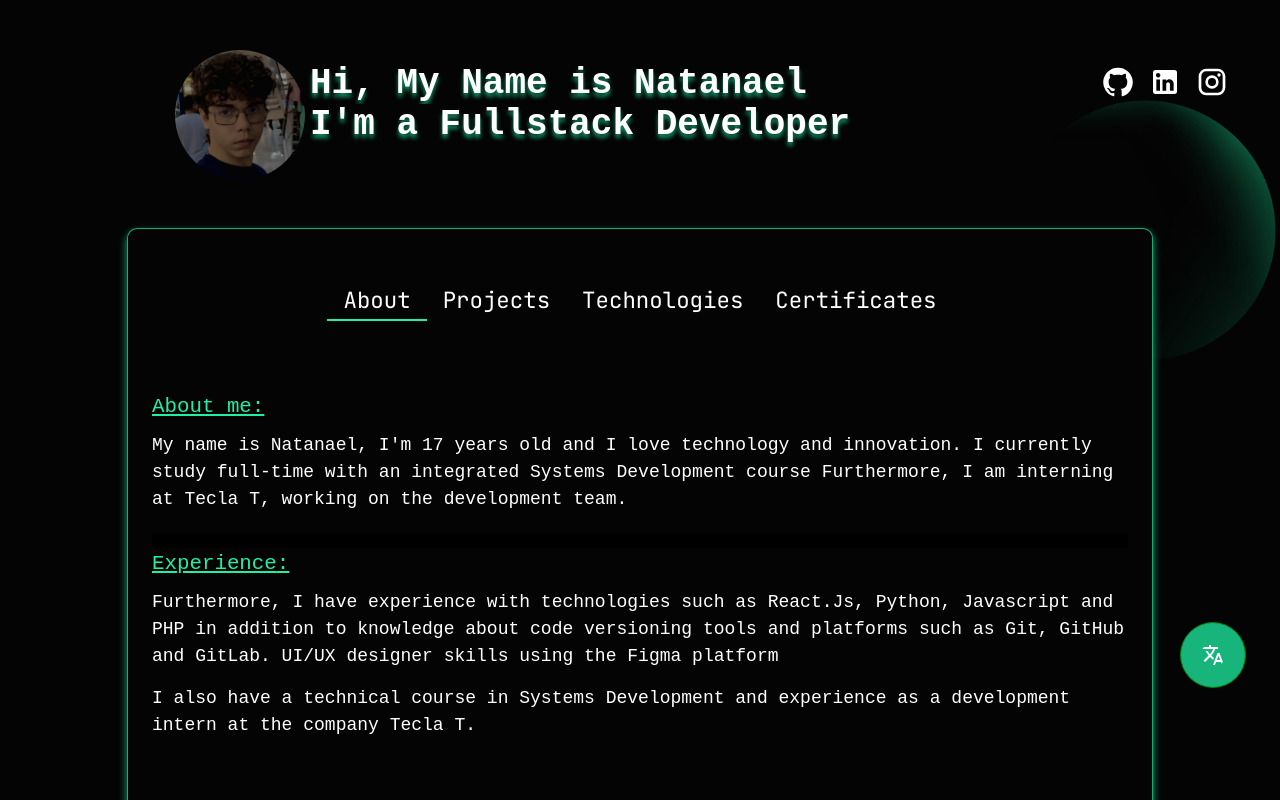
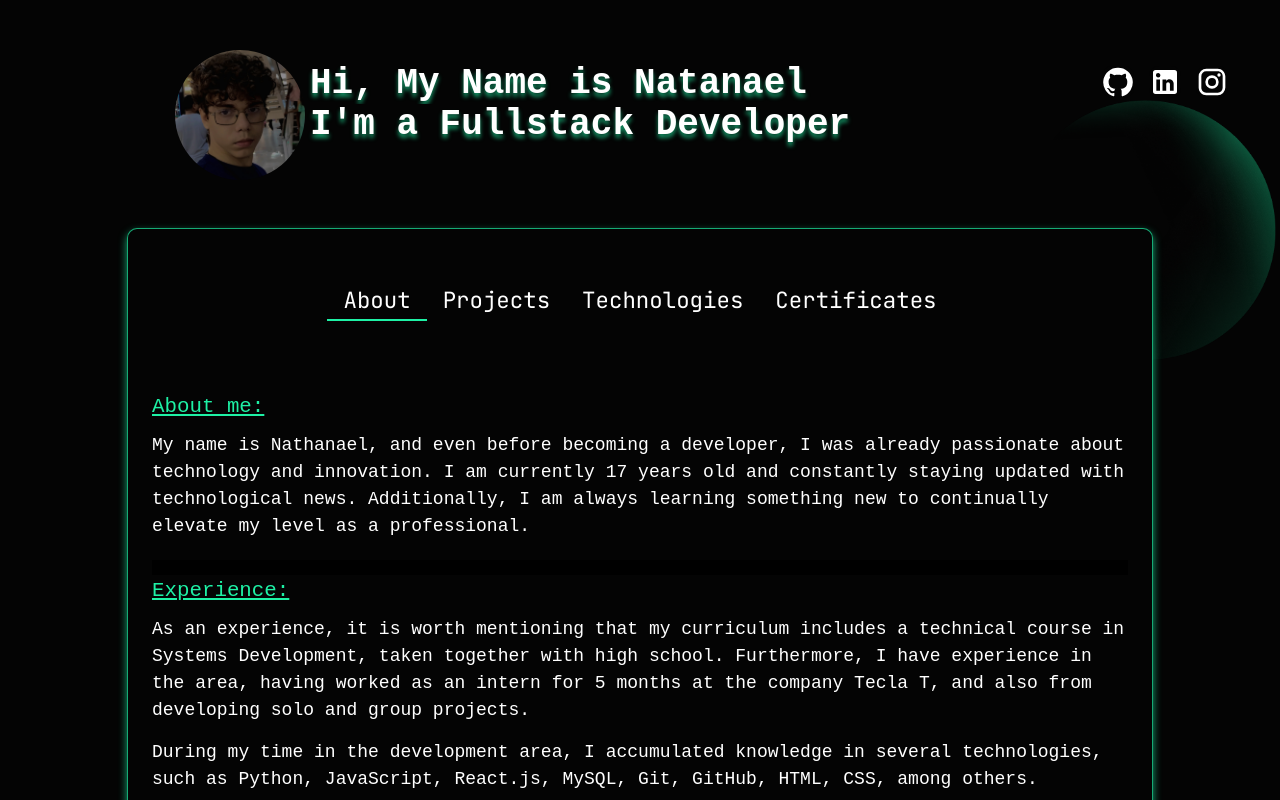
Before and after one commit to NatanaelBraga-dev/portifolio, a React (Create React App) app: page / in a window 1280 px wide. Shown: the top 800 px of the page. Built offline with nearby package versions, Linux system fonts and the light colour scheme; a web font is replaced by a local one.

Commit message:
finish the portifolio project v1.0

```diff
--- a/src/App.js
+++ b/src/App.js
@@ -1,6 +1,4 @@
 import React, { useEffect, useState } from "react";
-import IconButton from '@mui/material/IconButton';
-import TranslateIcon from '@mui/icons-material/Translate';
 import foto_perfil from './images/foto_perfil.jpeg';
 import LabTabs, { Theme } from './components/interactive_window/janela_interativa';
 import { ThemeProvider } from '@mui/material/styles';
@@ -19,7 +17,6 @@ import {
   LinkedInIconStyled,
   InstagramIconStyled,
   CenteredContainer,
-  ContainerTranslation,
 } from './style.js';
 
 function CircleDivTest({ rotation }) {
@@ -86,12 +83,6 @@ function App() {
     // Atualize o tab atual
     setCurrentTab(newValue);
   };
-  // Animação de digitação
-
-  // Função da tradução da página
-
-  // Hover do material translateIcon
-  const [hover, setHover] = useState(false);
 
   return (
     <DivApp>
@@ -129,23 +120,6 @@ function App() {
           <LabTabs onTabChange={handleTabChange}/>
         </CenteredContainer>
       </ThemeProvider>
-
-      <ContainerTranslation>
-        <IconButton disableRipple>
-          <TranslateIcon style={{
-            color: 'white',
-            border: '1px solid green',
-            padding: '20px',
-            backgroundColor: '#1EF1A5BF',
-            borderRadius: '100px',
-            transition: 'box-shadow 0.4s ease-in-out',
-            boxShadow: hover ? ' 0px 0px 6px 8px rgba(30, 241, 165, 0.7)' : 'none',
-          }}
-            onMouseEnter={() => setHover(true)}
-            onMouseLeave={() => setHover(false)}>
-          </TranslateIcon>
-        </IconButton>
-      </ContainerTranslation>
     </DivApp>
   );
 }
--- a/src/components/interactive_window/aboutMeTab.js
+++ b/src/components/interactive_window/aboutMeTab.js
@@ -1,6 +1,4 @@
 import React from "react";
-import '../../../src/i18n.js';
-import { useTranslation } from 'react-i18next';
 import {
     SobreMimTabPanel,
     AboutMeContent,
@@ -8,34 +6,37 @@ import {
 } from './tabPanelStyle.js';
 
 function AboutMe() {
-    const { t } = useTranslation(); // Use o useTranslation para acessar as traduções
+     // Use o useTranslation para acessar as traduções
 
     return (
         <SobreMimTabPanel style={{ flexDirection: 'column' }}>
             <div style={{ display: 'flex', color: '#1EF1A5', textDecoration: 'underline' }}>
-                {t('About me:')}
+                About me:
             </div>
             <AboutMeContent>
                 <div>
-                    {t(
-                        "My name is Natanael, I'm 17 years old and I love technology and innovation. I currently study full-time with an integrated Systems Development course Furthermore, I am interning at Tecla T, working on the development team."
-                    )}
+                 My name is Nathanael, and even before becoming a developer, I was already passionate about technology
+                 and innovation. I am currently 17 years old and constantly staying updated with technological news.
+                 Additionally, I am always learning something new to continually elevate my level as a professional.
                 </div>
             </AboutMeContent>
 
             <div style={{ display: 'flex', color: '#1EF1A5', textDecoration: 'underline', marginTop: '15px' }}>
-                {t('Experience')}:
+                Experience:
             </div>
             <ExperienceContent>
                 <div>
-                    {t(
-                        "Furthermore, I have experience with technologies such as React.Js, Python, Javascript and PHP in addition to knowledge about code versioning tools and platforms such as Git, GitHub and GitLab. UI/UX designer skills using the Figma platform"
-                    )}
+
+                    As an experience, it is worth mentioning that my curriculum includes a technical course in
+                    Systems Development, taken together with high school. Furthermore, I have experience in the area,
+                    having worked as an intern for 5 months at the company Tecla T, and also from developing solo and group projects.
+
                 </div>
                 <div style={{ marginTop: '15px' }}>
-                    {t(
-                        "I also have a technical course in Systems Development and experience as a development intern at the company Tecla T."
-                    )}
+
+                During my time in the development area, I accumulated knowledge in several technologies,
+                such as Python, JavaScript, React.js, MySQL, Git, GitHub, HTML, CSS, among others.
+
                 </div>
             </ExperienceContent>
         </SobreMimTabPanel>
--- a/src/components/interactive_window/janela_interativa.js
+++ b/src/components/interactive_window/janela_interativa.js
@@ -1,5 +1,4 @@
   import React from 'react';
-  import { useTranslation } from 'react-i18next'; // Importe o useTranslation
   import Box from '@mui/material/Box';
   import Tab from '@mui/material/Tab';
   import TabContext from '@mui/lab/TabContext';
@@ -50,7 +49,6 @@
 
 
   export default function LabTabs({ onTabChange }) {
-    const { t } = useTranslation(); // Traduções
     const [value, setValue] = React.useState('1');
 
     const handleChange = (event, newValue) => {
@@ -98,10 +96,10 @@
               }}
             >
               {/* Tradução aplicada nas labels */}
-              <Tab label={t('About')} value="1" sx={{color: '#FFFFFF'}} disableRipple/>
-              <Tab label={t('Projects')} value="2" sx={{color: '#FFFFFF'}} disableRipple/>
-              <Tab label={t('Technologies')} value="3" sx={{color: '#FFFFFF'}} disableRipple/>
-              <Tab label={t('Certificates')} value="4" sx={{color: '#FFFFFF'}} disableRipple/>
+              <Tab label='About' value="1" sx={{color: '#FFFFFF'}} disableRipple/>
+              <Tab label='Projects' value="2" sx={{color: '#FFFFFF'}} disableRipple/>
+              <Tab label='Technologies' value="3" sx={{color: '#FFFFFF'}} disableRipple/>
+              <Tab label='Certificates' value="4" sx={{color: '#FFFFFF'}} disableRipple/>
             </TabList>
           </div>
 
--- a/src/components/interactive_window/projectTab.js
+++ b/src/components/interactive_window/projectTab.js
@@ -1,5 +1,4 @@
 import React from "react";
-import '../../../src/i18n.js';
 import { useTranslation } from 'react-i18next';
 import calculadora from '../../images/calculadora.png'
 import print_tela_cadastro from '../../images/print_tela_cadastro.png'
@@ -9,7 +8,6 @@ import Iconcss from '../../icons/Iconcss.png'
 import Iconphp from '../../icons/Iconphp.png'
 import IconMysql from '../../icons/mysql.png'
 import Iconjs from '../../icons/Iconjs.png'
-import Iconpython from '../../icons/Iconpython.png'
 import Iconreact from '../../icons/Iconreact.png'
 import {
     MainDiv,
@@ -22,7 +20,6 @@ import {
 } from './projectTabStyle.js'
 
 function ProjectTab() {
-    const { t } = useTranslation(); // Use o useTranslation para acessar as traduções
 
     return (
         <MainDiv style={{backgroundColor: 'transparent', flexDirection:'row', display:'flex', justifyContent:'space-evenly'}}>
--- a/src/i18n.js
+++ /dev/null
@@ -1,46 +0,0 @@
-import i18n from 'i18next';
-import { initReactI18next } from 'react-i18next';
-
-i18n
-  .use(initReactI18next)
-  .init({
-    resources: {
-      en: {
-        translation: {
-          "Hi! My name is Natanael": "Hi! My name is Natanael",
-          "I am a Fullstack Developer": "I am a Fullstack Developer",
-          "About": "About",
-          "Projects": "Projects",
-          "Technologies": "Technologies",
-          "Certificates": "Certificates",
-          "About me:": "About me:",
-          "Experience": "Experience",
-          "My name is Natanael, I'm 17 years old and I love technology and innovation. I currently study full-time with an integrated Systems Development course Furthermore, I am interning at Tecla T, working on the development t eam.": "My name is Natanael, I'm 17 years old and I love technology and innovation. I currently study full-time with an integrated Systems Development course Furthermore, I am interning at Tecla T, working on the development team.",
-          "Furthermore, I have experience with technologies such as React.Js, Python, Javascript and PHP in addition to knowledge about code versioning tools and platforms such as Git, GitHub and GitLab. UI/UX designer skills using the Figma platform": "Furthermore, I have experience with technologies such as React.Js, Python, Javascript and PHP in addition to knowledge about code versioning tools and platforms such as Git, GitHub and GitLab. UI/UX designer skills using the Figma platform",
-          "I also have a technical course in Systems Development and experience as a development intern at the company Tecla T.": "I also have a technical course in Systems Development and experience as a development intern at the company Tecla T.",
-        }
-      },
-      pt: {
-        translation: {
-          "Hi! My name is Natanael": "Olá! Meu nome é Natanael",
-          "I am a Fullstack Developer": "Eu sou um Desenvolvedor Fullstack",
-          "About": "Sobre",
-          "Projects": "Projetos",
-          "Technologies": "Tecnologias",
-          "Certificates": "Certificados",
-          "About me:": "Sobre mim:",
-          "Experience": "Experiência",
-          "My name is Natanael, I'm 17 years old and I love technology and innovation. I currently study full-time with an integrated Systems Development course Furthermore, I am interning at Tecla T, working on the development team.": "Meu nome é Natanael, tenho 17 anos e adoro tecnologia e inovação. Atualmente estudo em tempo integral com um curso integrado de Desenvolvimento de Sistemas, além disso, estou estagiando na Tecla T, atuando na equipe de desenvolvimento.",
-          "Furthermore, I have experience with technologies such as React.Js, Python, Javascript and PHP in addition to knowledge about code versioning tools and platforms such as Git, GitHub and GitLab. UI/UX designer skills using the Figma platform":"Além disso, possuo experiência com tecnologias como React.Js, Python, Javascript e PHP além de conhecimento sobre ferramentas e plataformas de versionamento de código como Git, GitHub e GitLab. Habilidades de designer UI/UX usando a plataforma Figma",
-          "I also have a technical course in Systems Development and experience as a development intern at the company Tecla T.":  "Também possuo curso técnico em Desenvolvimento de Sistemas e experiência como estagiário de desenvolvimento na empresa Tecla T.",
-        }
-      }
-    },
-    lng: "en",
-    fallbackLng: "en",
-    interpolation: {
-      escapeValue: false // React já escapa valores
-    }
-  });
-
-export default i18n;
```
